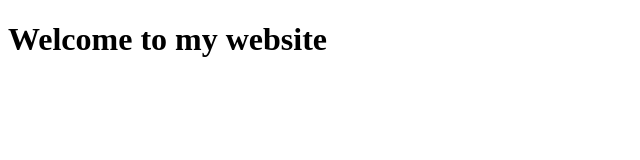
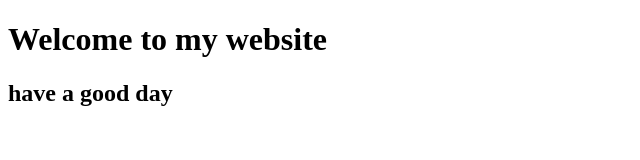
Before and after one commit to amruthv6/final, a plain HTML site: page docs/index.html in a window 1280 px wide. Shown: the whole page, without its empty margins (0-640 px from the left). Drawn offline with Linux system fonts and the light colour scheme.

Commit message:
final commit

```diff
--- a/docs/index.html
+++ b/docs/index.html
@@ -8,5 +8,6 @@
 <h1>
     Welcome to my website
 </h1>
+<h2>have a good day</h2>
 </body>
 </html>
```
Also changed, not shown: src/main/resources/index.html (+1 -0 lines).
